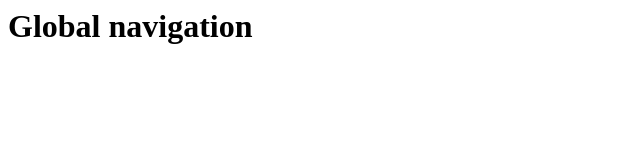
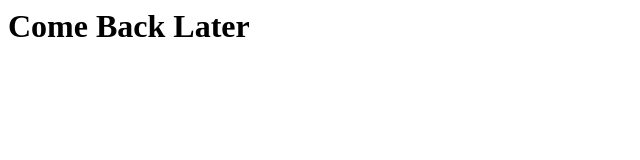
Before and after one commit to Karandev2007/dnxrg.github.io, a plain HTML site: page index.html in a window 1280 px wide. Shown: the whole page, without its empty margins (0-640 px from the left). Drawn offline with Linux system fonts and the light colour scheme.

Commit message:
Update index.html

```diff
--- a/index.html
+++ b/index.html
@@ -1 +1 @@
-<h1>Global navigation</h1>
+<h1>Come Back Later</h1>
```
